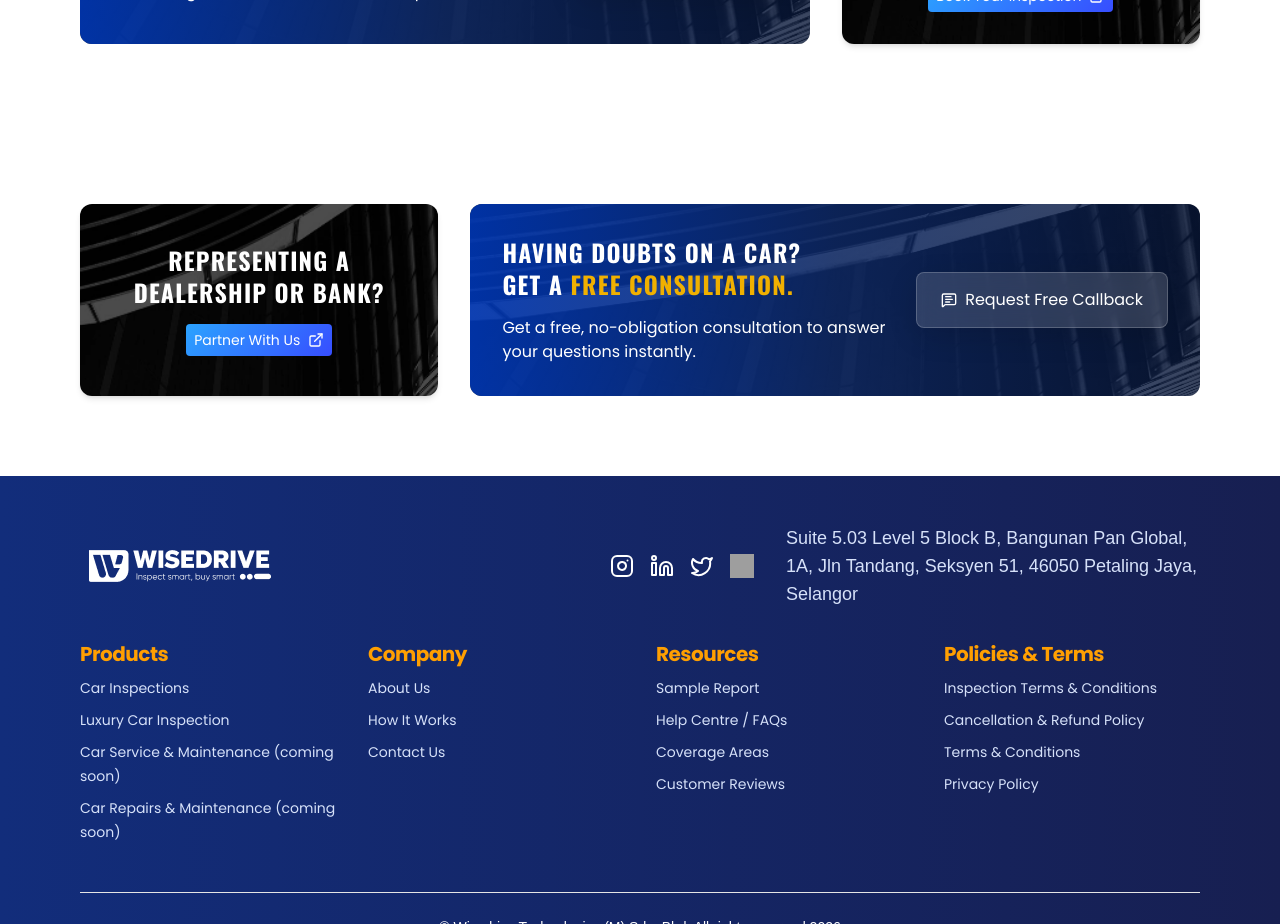
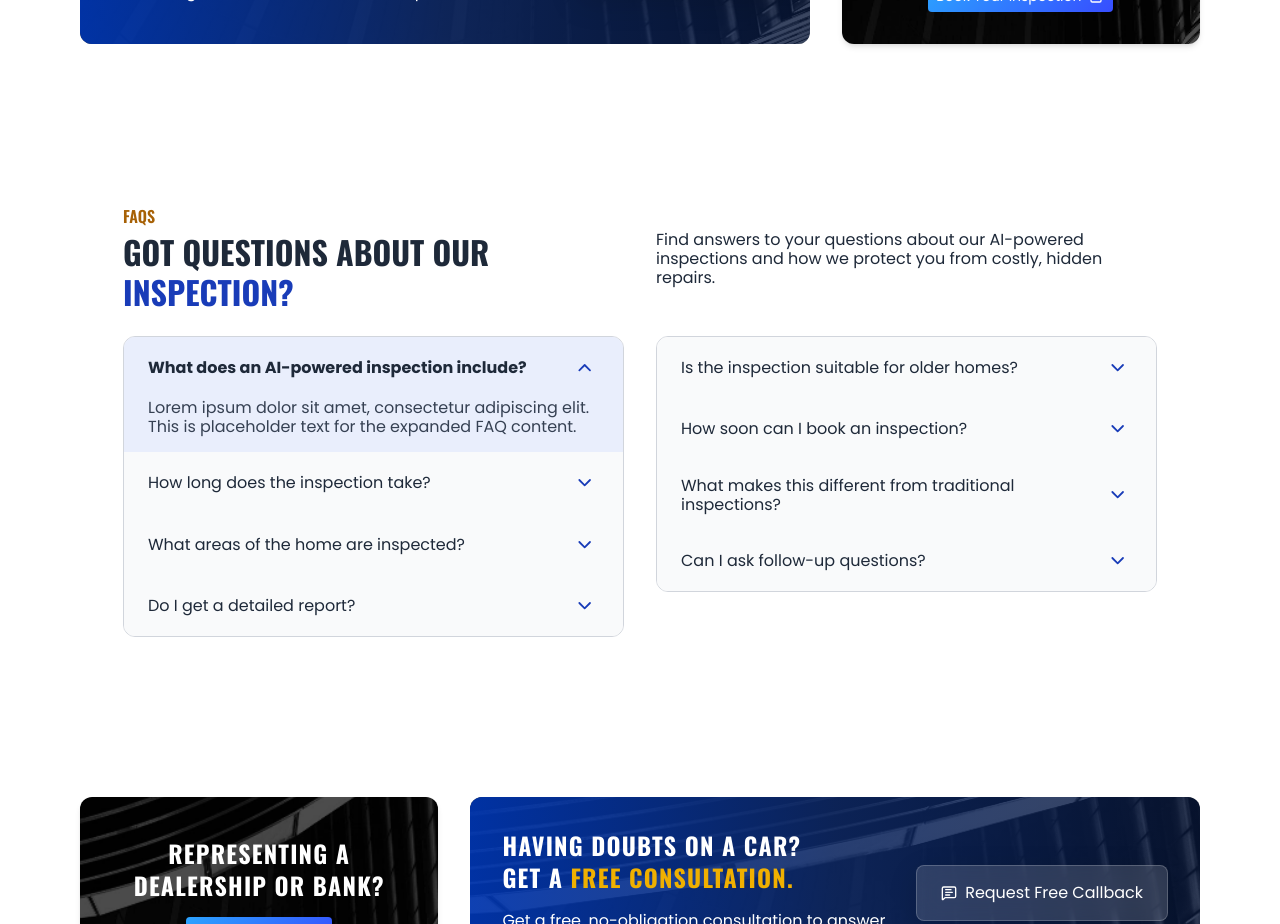
Before and after one commit to gochuicod/wisedrive, a Next.js app: page /about in a window 1280 px wide. Shown: the part 2100-3024 px from the top of the page. Built offline with nearby package versions, Linux system fonts and the light colour scheme; grey boxes are pictures that could not be loaded.

Commit message:
feat(FAQSection): FAQ Section Implemented

```diff
--- a/app/[locale]/page.tsx
+++ b/app/[locale]/page.tsx
@@ -3,6 +3,7 @@ import Highlights from '@/components/sections/highlights/Highlights';
 import CTA1 from '@/components/sections/cta1/CTA1';
 import CTA2 from '@/components/sections/cta2/CTA2';
 import Hero from '@/components/sections/Hero';
+import FAQSection from '@/components/sections/faq/FAQSection';
 
 export default function HomePage() {
   return (
@@ -11,6 +12,7 @@ export default function HomePage() {
       <OurBrands />
       <Highlights />
       <CTA1 />
+      <FAQSection />
       <CTA2 />
 
     </div>
--- /dev/null
+++ b/components/sections/faq/FAQSection.tsx
@@ -0,0 +1,93 @@
+import React from "react";
+import { DropDown } from "@/components/DropDown";
+import { HighlightedHeading, Highlight } from "@/components/HighlightedHeading";
+import { Badge } from "@/components/Badge";
+
+export const FAQSection = () => {
+  return (
+    <section className="w-full flex px-relaxed py-relaxed mx-auto items-center justify-center">
+      {/* Outer container */}
+      <div className="w-full max-w-[1248px] flex flex-col items-center gap-6 px-4">
+
+        {/* Heading */}
+        <div className="w-full max-w-[1034px] flex flex-col md:flex-row gap-8">
+         {/* Left Wrapper - Badge & Heading */}
+          <div className="flex-1 flex flex-col items-start gap-1 flex-grow">
+            <Badge size="lg">FAQs</Badge>
+            <HighlightedHeading className="text-h4 font-heading font-bold">
+              Got Questions about our <Highlight>inspection?</Highlight>
+            </HighlightedHeading>
+          </div>
+
+          {/* Right Wrapper - Subtitle */}
+          <div className="flex-1 flex items-center flex-grow">
+            <p className="font-poppins text-[16px] text-[#1E2939] leading-[19px]">
+              Find answers to your questions about our AI-powered inspections and how we protect you from costly, hidden repairs.
+            </p>
+          </div>
+        </div>
+
+        {/* Content */}
+        <div className="w-full max-w-[1034px] flex flex-col md:flex-row gap-8">
+
+          {/* Column 1 */}
+          <div className="flex-1 border border-[#D1D5DC] rounded-2xl overflow-hidden flex flex-col h-fit">
+            <DropDown title="What does an AI-powered inspection include?" defaultOpen>
+              <p className="font-poppins text-[16px] text-[#364153]">
+                Lorem ipsum dolor sit amet, consectetur adipiscing elit. This is placeholder text for the expanded FAQ content.
+              </p>
+            </DropDown>
+
+            <DropDown title="How long does the inspection take?">
+              <p className="font-poppins text-[16px] text-[#364153]">
+                Placeholder content for this FAQ item.
+              </p>
+            </DropDown>
+
+            <DropDown title="What areas of the home are inspected?">
+              <p className="font-poppins text-[16px] text-[#364153]">
+                Placeholder content for this FAQ item.
+              </p>
+            </DropDown>
+
+            <DropDown title="Do I get a detailed report?">
+              <p className="font-poppins text-[16px] text-[#364153]">
+                Placeholder content for this FAQ item.
+              </p>
+            </DropDown>
+          </div>
+
+          {/* Column 2 */}
+          <div className="flex-1 border border-[#D1D5DC] rounded-2xl overflow-hidden flex flex-col h-fit">
+            <DropDown title="Is the inspection suitable for older homes?">
+              <p className="font-poppins text-[16px] text-[#364153]">
+                Placeholder content for this FAQ item.
+              </p>
+            </DropDown>
+
+            <DropDown title="How soon can I book an inspection?">
+              <p className="font-poppins text-[16px] text-[#364153]">
+                Placeholder content for this FAQ item.
+              </p>
+            </DropDown>
+
+            <DropDown title="What makes this different from traditional inspections?">
+              <p className="font-poppins text-[16px] text-[#364153]">
+                Placeholder content for this FAQ item.
+              </p>
+            </DropDown>
+
+            <DropDown title="Can I ask follow-up questions?">
+              <p className="font-poppins text-[16px] text-[#364153]">
+                Placeholder content for this FAQ item.
+              </p>
+            </DropDown>
+          </div>
+
+        </div>
+      </div>
+    </section>
+  );
+};
+
+export default FAQSection;
--- a/styles/dropdown.tsx
+++ b/styles/dropdown.tsx
@@ -18,7 +18,6 @@ interface BaseDropDownProps
 const containerBase = `
   flex flex-col justify-start items-start
   px-6 py-4
-  rounded-lg
   transition-all duration-300 ease-in-out
   cursor-pointer
   overflow-hidden
```
